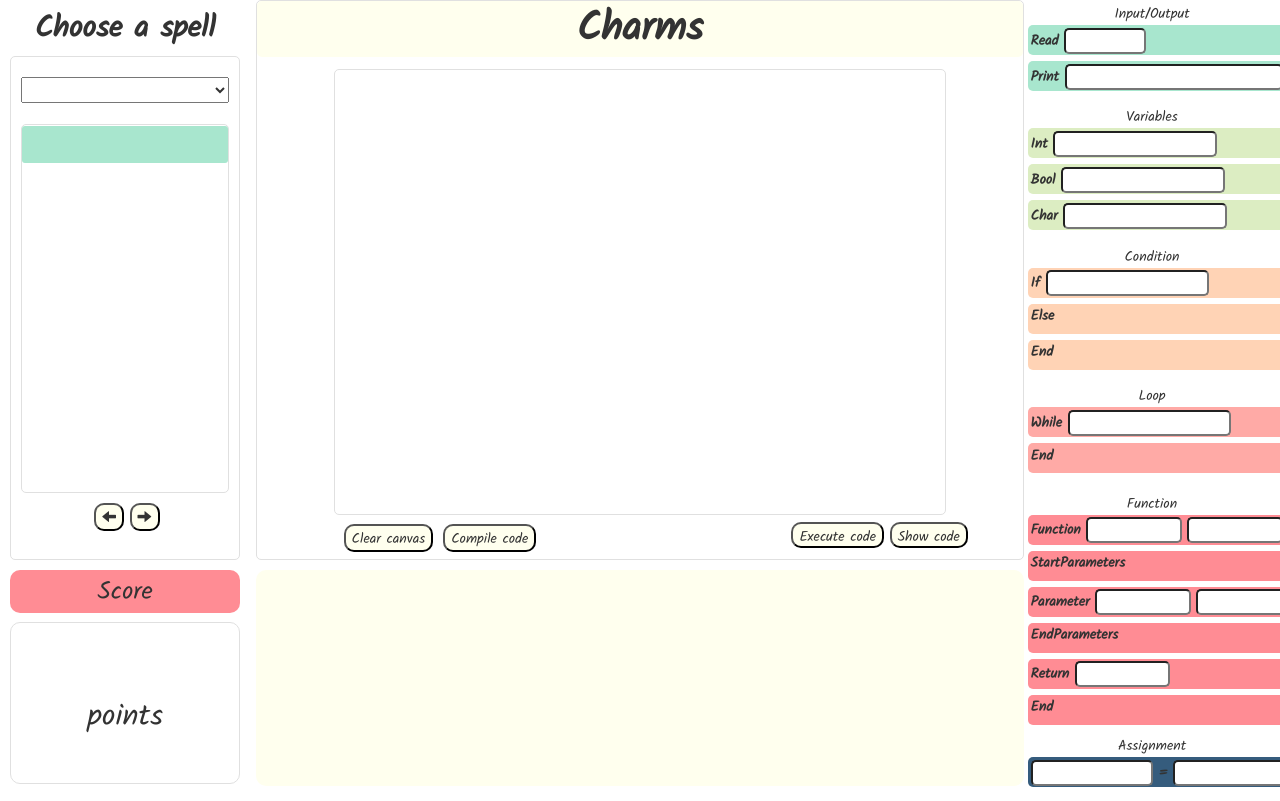
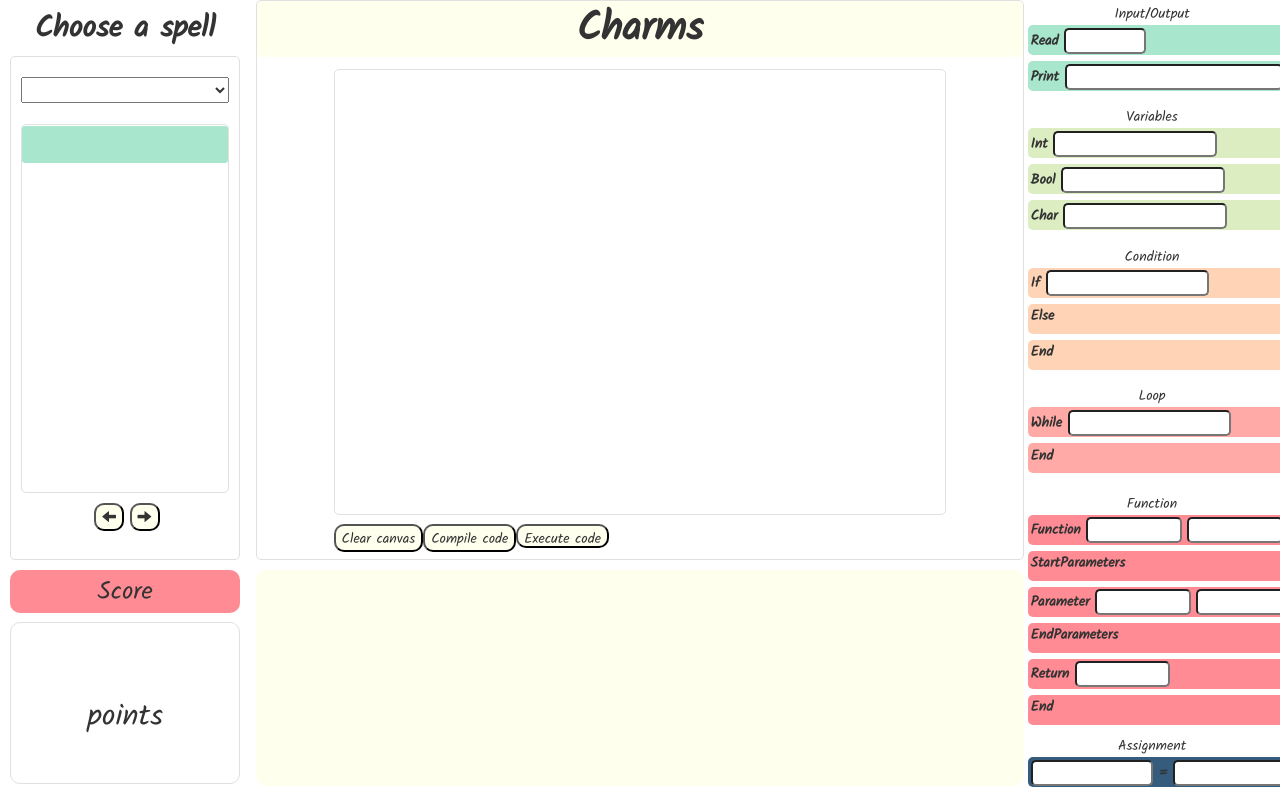
Before and after one commit to renysaldivar/Charms, a Django app: page / in a window 1280 px wide. Run offline with Django 3.2, Linux system fonts and the light colour scheme; some libraries are stand-ins or nearby versions.

Commit message:
Delete results page and all its logic

```diff
--- a/CharmsProject/CharmsApp/static/index.css
+++ b/CharmsProject/CharmsApp/static/index.css
@@ -169,26 +169,15 @@
   float: left;
   background-color: #FFFFEE;
   margin-top: 4px;
-  margin-left: 10px;
   border-radius: 10px;
   padding-top: 3px;
-}
-
-.form-buttons {
-  margin-left: 37%;
-  display: inline-block;
 }
 
 .canvas-form-button {
   background-color: #FFFFEE;
   border-radius: 10px;
-  margin-top: 2px;
   padding-top: 3px;
-  height: 26px;
-}
-
-form {
-  display: inline-block;
+  height: 24.5px;
 }
 
 #charms {
--- a/CharmsProject/CharmsApp/templates/canvas.html
+++ b/CharmsProject/CharmsApp/templates/canvas.html
@@ -11,10 +11,6 @@
         {% csrf_token %}
         <button class='canvas-form-button' type="submit" id='btn-execute'>Execute code</button>
       </form>
-      <form action="/result/" method="post" target="_blank">
-        {% csrf_token %}
-        <button class='canvas-form-button' type="submit" id='btn-show'>Show code</button>
-      </form>
     </div>
   </div>
 </div>
--- a/CharmsProject/CharmsApp/views.py
+++ b/CharmsProject/CharmsApp/views.py
@@ -21,12 +21,6 @@ score = 0
 def button(request):
     return render(request, "index.html")
 
-def result(request):
-    inp = "/Users/renysg/Downloads/inputFile.txt"
-    out = run([sys.executable, "//Users//renysg//Documents//ITESM//9noSemestre//Compiladores//Charms//CharmsRunner.py", inp], shell=False, stdout=PIPE)
-    stdout = str(out.stdout)
-    return render(request, "result.html", {'code': stdout})
-
 def external(request):
     inp = "/Users/Lorraine/Documents/AD19/Compiladores/Charms/Examples/test.txt"
     out = run([sys.executable, "//Users//Lorraine//Documents//AD19//Compiladores//Charms//CharmsRunner.py", inp], shell=False, stdout=PIPE)
--- a/CharmsProject/CharmsProject/urls.py
+++ b/CharmsProject/CharmsProject/urls.py
@@ -22,6 +22,5 @@ urlpatterns = [
     url(r'^admin/', admin.site.urls),
     # url(r'^$', CharmsViews.index, name='index'),
     url(r'^$', CharmsViews.button),
-    url(r'^result', CharmsViews.result),
     url(r'^executeInputOutput', CharmsViews.external),
 ]
```
Also changed, not shown: CharmsProject/CharmsApp/static/result.css (deleted, +0 -20 lines), CharmsProject/CharmsApp/templates/result.html (deleted, +0 -19 lines).
